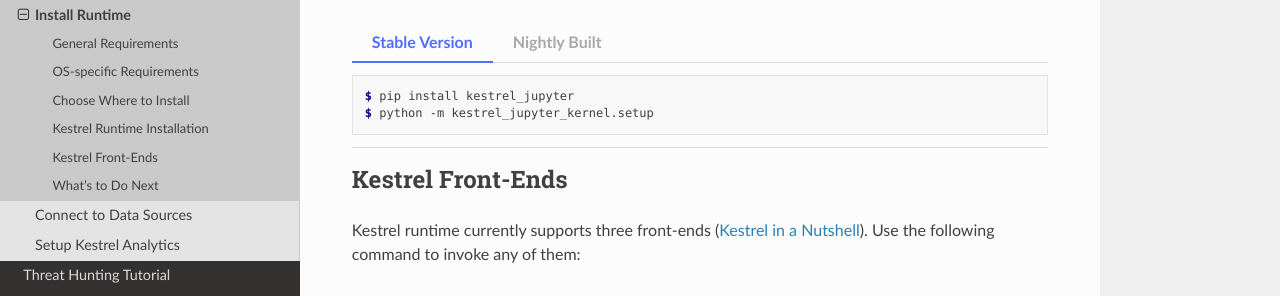
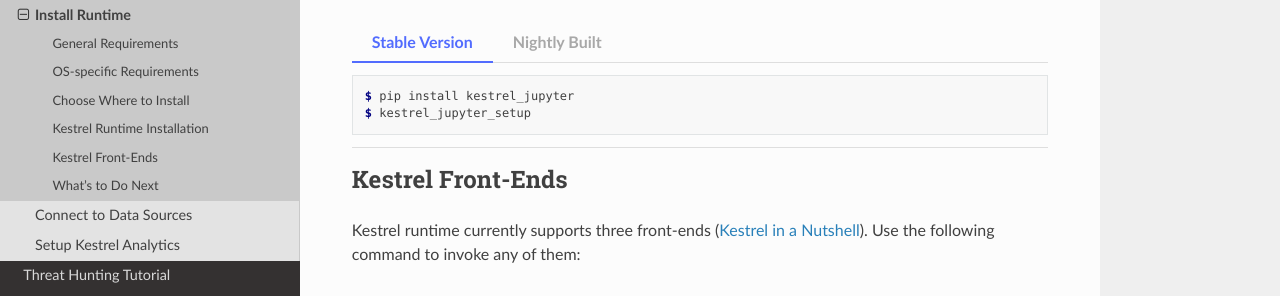
Before and after one commit to opencybersecurityalliance/kestrel-lang, a Sphinx documentation site: the page built from docs/installation/runtime.rst, in a window 1280 px wide and 900 px high, scrolled down 941 px. Shown: the part 154-450 px from the top of the window. Built offline with Sphinx 7.4.7 and the Read the Docs theme 2.0.0, drawn with Linux system fonts in a browser that asks for light colours.

Commit message:
simplify kestrel_jupyter_setup as a script

```diff
--- a/docs/installation/runtime.rst
+++ b/docs/installation/runtime.rst
@@ -132,7 +132,7 @@
         .. code-block:: console
 
             $ pip install kestrel_jupyter
-            $ python -m kestrel_jupyter_kernel.setup
+            $ kestrel_jupyter_setup
 
     .. tab-item:: Nightly Built
 
@@ -142,7 +142,7 @@
             $ cd kestrel-lang
             $ packages=(kestrel_core kestrel_datasource_stixbundle kestrel_datasource_stixshifter kestrel_analytics_python kestrel_analytics_docker kestrel_jupyter)
             $ for package in ${packages[@]}; do pip install packages/$package; done
-            $ python -m kestrel_jupyter_kernel.setup
+            $ kestrel_jupyter_setup
 
 Kestrel Front-Ends
 ==================
```
Also changed, not shown: 2 other files.
